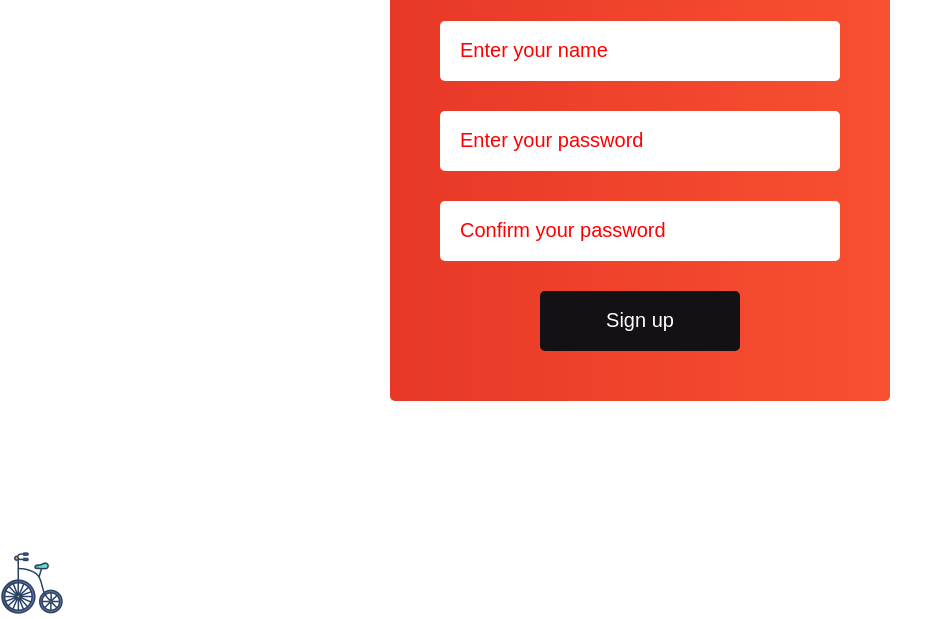
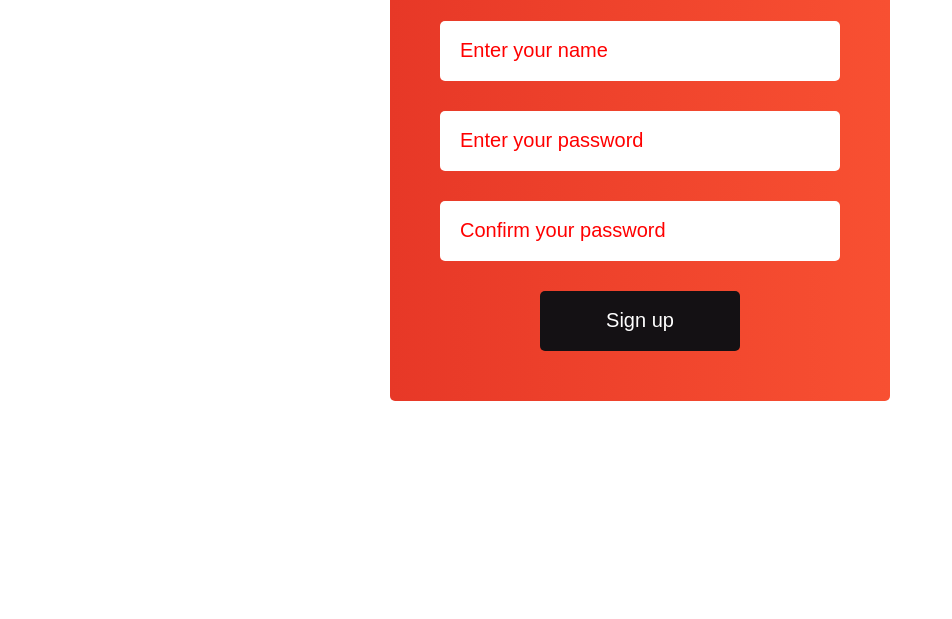
Before and after one commit to rayhanmujumdar/modul-01-class-02-form-makes, a plain HTML site: page index.html in a window 1280 px wide. Shown: the part 249-868 px from the top of the page, without its empty margins (0-952 px from the left). After the commit the page ends 800 px from the top, so only its background shows below. Drawn offline with Linux system fonts and the light colour scheme.

Commit message:
remove icon

```diff
--- a/index.html
+++ b/index.html
@@ -21,7 +21,6 @@
         </div>
     </div>
    </header>
-   <img src="icons8-cycle-64.png" alt="">
    <script src="apps.js"></script>
 </body>
 </html>
```
